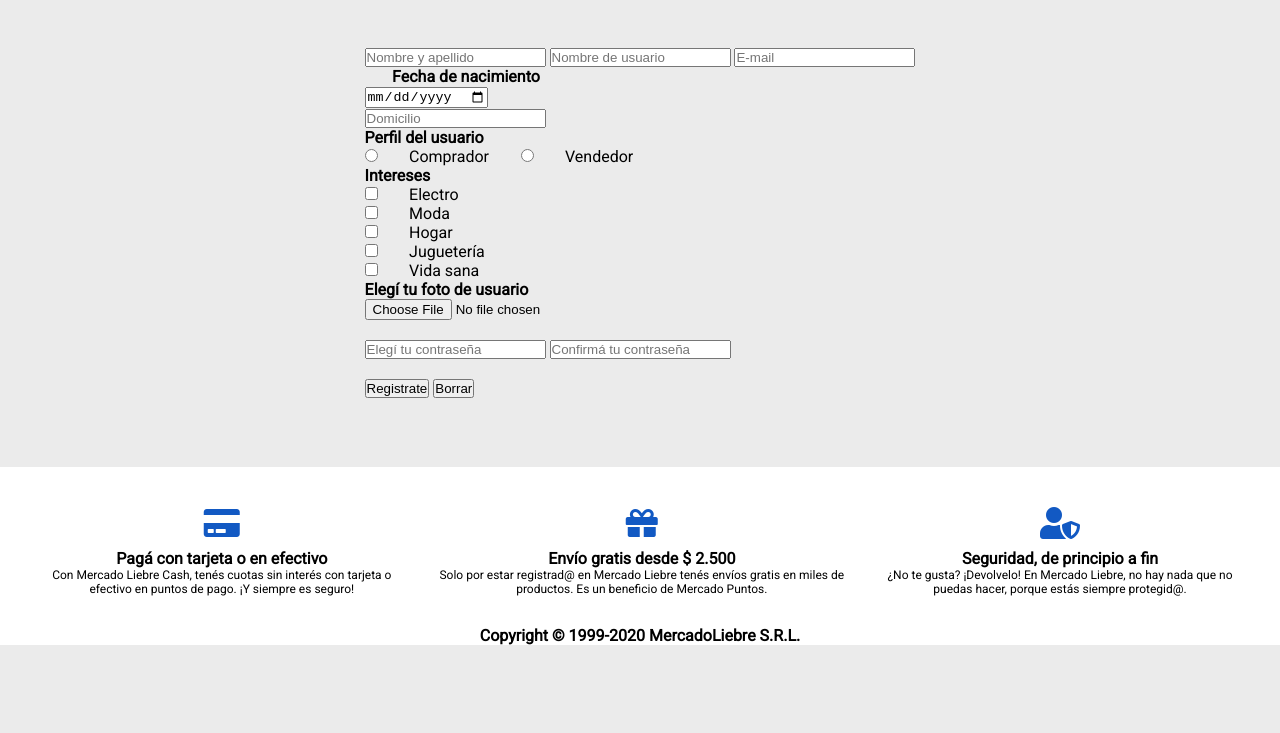
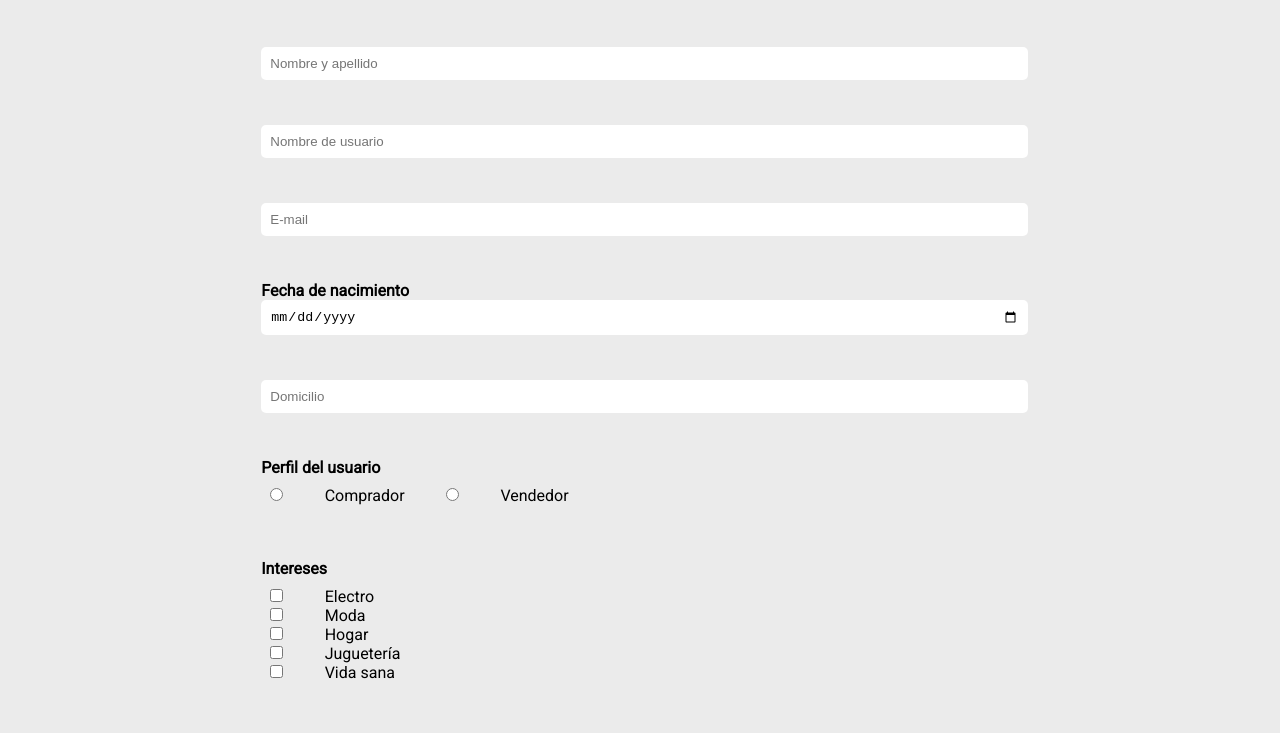
Before and after one commit to JulianCalderon3508/MercadoLiebre, a website: page views/register.html in a window 1280 px wide. Shown: the part 168-901 px from the top of the page. Before the commit the page ends 813 px from the top, so only its background shows below. Drawn offline with Linux system fonts and the light colour scheme; files that its build step writes are made by us from their sources; files whose address does not match are found by name.

Commit message:
Ajustes en el registro

```diff
--- /dev/null
+++ b/public/css/register.css
@@ -0,0 +1,60 @@
+.register{
+    display: flex;
+    flex-direction: column;
+    justify-content: center;
+    align-items: center;
+    padding: 50px;
+}
+
+
+
+.register label{
+    padding: 5%;
+}
+
+.form{
+    width: 90%;
+}
+.form-control{
+    margin-bottom: 45px;
+    text-align: left;
+    margin-left: 10%;
+}
+.control {
+    width: 90%;
+    padding: 8px;
+    border-radius: 5px;
+    border: solid 1px transparent;
+}
+
+.form-button{
+    display: flex;
+    justify-content: center;
+}
+.enviar{
+    padding: 9px;
+    background-color: #007bff ;
+    color: #fff;
+    margin: 5px;
+    border-radius: 5px;;
+
+}
+
+.enviar:hover{
+    background-color:  #1259c3;
+    cursor: pointer;
+}
+
+.borrar{
+    padding: 9px;
+    color: #fff;
+    margin: 5px;
+    border-radius: 5px;
+    background-color: #dc3545;
+    border-color: #dc3545;
+}
+
+.borrar:hover{
+    background-color: #d02434;
+    cursor: pointer;
+}
--- a/public/css/styles.css
+++ b/public/css/styles.css
@@ -64,12 +64,12 @@ header ul li a{
     color: #000;
 }
 
-header .form .input{
+header .form input{
     background-color: #FFF;
     border: 1px solid transparent;
     outline: none;
     color: #666;
-    padding: 10px;
+    padding: 9px;
     width:90%;
     border-radius: 5px 0px 0px 5px
 }
@@ -217,20 +217,6 @@ header nav{
     display: none;
 }
 
-.register{
-    display: flex;
-    flex-direction: column;
-    justify-content: center;
-    align-items: center;
-    padding: 50px;
-}
-
-
-
-.register label{
-    padding: 5%;
-}
-
 footer div.footer-contenedor{
     padding: 20px;
 }
--- a/views/register.html
+++ b/views/register.html
@@ -7,6 +7,8 @@
         <link href="https://fonts.googleapis.com/css2?family=Roboto&display=swap" rel="stylesheet">
         <link rel="stylesheet" href="https://cdnjs.cloudflare.com/ajax/libs/font-awesome/5.11.2/css/all.min.css">
         <link rel="stylesheet" href="css/styles.css">
+        <link rel="stylesheet" href="css/register.css">
+
     </head>
     <body>
         <header>
@@ -14,8 +16,8 @@
                 <div class="logo">
                     <img src="images/logo-mercado-liebre.svg" alt="Logo de MercadoLiebre">
                 </div>
-                <div class="form" action="#" method="GET">
-                    <div class="input">Buscar productos, marcas y más</div>
+                <div class="form" action="#" method="GET" class="buscador">
+                    <input type="text" placeholder="Buscar productos, marcas y más">
                     <div class="submit"><i class="fa fa-search"></i></div>
                 </div>
                 <p><i class="fas fa-hand-holding-usd"></i>Comprá en cuotas y sin tarjeta de crédito</p>
@@ -38,26 +40,38 @@
             </div>
         </header>
         <main class="register">
-            <form action="/register" method="POST">
-                <input type="text" name="name" placeholder="Nombre y apellido">
-                <input type="text" name="user" placeholder="Nombre de usuario">
-                <input type="email" name="email" placeholder="E-mail">
-                <br>
-                <label for="birth_date"><b>Fecha de nacimiento</b></label>
-                <br>
-                <input type="date" name="birth_date" id="birth_date">
-                <br>
-                <input type="text" name="addres" placeholder="Domicilio">
+            <form action="/register" class="form" method="POST">
+                <div class="form-control">
+                    <input type="text" name="name" class="control" minlength="3" placeholder="Nombre y apellido">
+                </div>
+                <div class="form-control">
+                    <input type="text" name="user" class="control" placeholder="Nombre de usuario" required>
+                </div>
+                <div class="form-control">
+                    <input type="email" name="email" class="control" placeholder="E-mail">
+                </div>
+
+                </div>
+                <div class="form-control">
+                    <h4>Fecha de nacimiento</h4>
+                    <input type="date" name="birth_date" class="control" id="birth_date">
+                </div>
+
+                <div class="form-control">
+                    <input type="text" name="addres" class="control" placeholder="Domicilio">
+                </div>
+                <div class="form-control">
                     <h4>Perfil del usuario</h4>
-                <div class="profile">
+                    <div class="control">
                         <input type="radio" name="profile" value="buy" id="buy">
                         <label for="buy">Comprador</label>
                         <input type="radio" name="profile" value="sell" id="sell">
                         <label for="sell">Vendedor</label>
                     </div>
-
+                </div>
+                <div class="form-control">
                     <h4>Intereses</h4>
-                <div class="interests">
+                    <div class="control">
                         <div>
                             <input type="checkbox" name="interests" value="a" id="a">
                             <label for="a">Electro</label>
@@ -79,19 +93,23 @@
                             <label for="e">Vida sana</label>
                         </div>
                     </div>
+                </div>
+                <div class="form-control">
+                    <h4>Elegí tu foto de usuario</h4>
+                    <input type="file" class="control" name="avatar">
+                </div>
+                <div class="form-control">
+                    <input type="password" name="pass" class="control" placeholder="Elegí tu contraseña">
+                </div>
+                <div class="form-control">
+                    <input type="password" name="pass_confirm" class="control" placeholder="Confirmá tu contraseña">
+                </div>
 
-                <h4>Elegí tu foto de usuario</h4>
-                <input type="file" name="avatar">
-                <br>
-                <br>
-                <input type="password" name="pass" placeholder="Elegí tu contraseña">
-                <input type="password" name="pass_confirm" placeholder="Confirmá tu contraseña">
-                <br>
-                <br>
+                <div class="form-button">
                     <button type="submit" class="enviar">Registrate</button>
                     <button type="reset" class="borrar">Borrar</button>
-                <br>
-                <br>
+                </div>
+
             </form>
         </main>
         <footer>
```
Also changed, not shown: views/home.html (+1 -1 lines), views/login.html (+2 -2 lines). Lines whose indentation alone changed are shown as unchanged.
